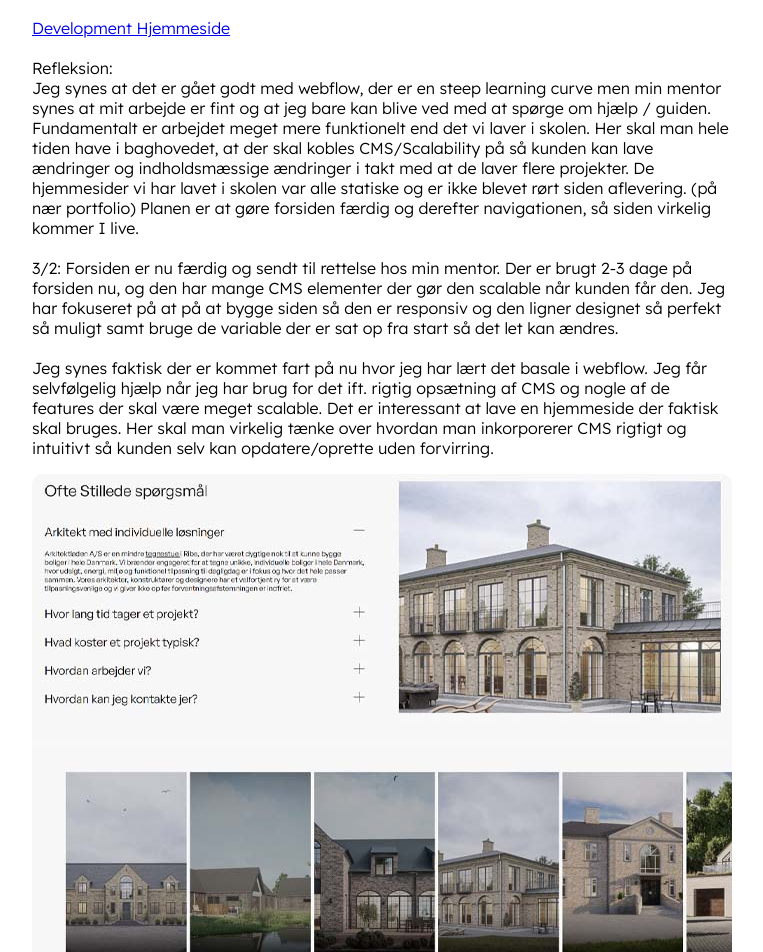
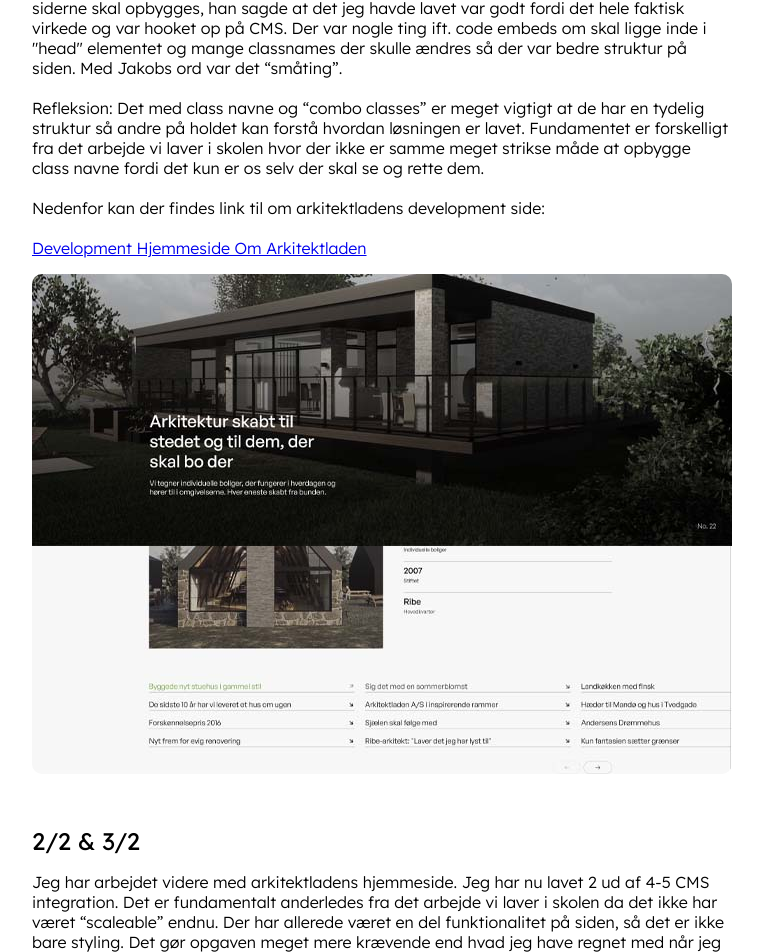
Before and after one commit to AlbertHetting/AlbertHetting.github.io, a React (Vite) app: page /blog in a window 1280 px wide. Shown: the part 496-1448 px from the top of the page, without its empty margins (258-1021 px from the left). Built offline with nearby package versions, Linux system fonts and the light colour scheme; the HTML template or start-up script is replaced by a standard one.

Commit message:
0502 update

```diff
--- a/src/pages/Blog.jsx
+++ b/src/pages/Blog.jsx
@@ -22,6 +22,39 @@ export default function Blog() {
       </section>
       <div>
         <div className="BlogSectionMain">
+
+
+        <div className="things reveal4 stagger">
+            <div className="Daily">
+              <h1> 4/2 & 5/2 </h1>
+              <p className="PText">
+                Det kører egentligt bare lige nu, udviklingen af Arkitektladens side er godt på vej, jeg er kon omkring halvvejs (minus rettelser) så måske ⅓ færdig nu. Jeg er virkelig kommet ind på hvordan Jysk Webbureau arbejder med webflow og opbygningen. <br></br> <br></br>
+                Mig og Jakob har været igennem en rettelses sektion nu, hvor han gennemgik hvordan siderne skal opbygges, han sagde at det jeg havde lavet var godt fordi det hele faktisk virkede og var hooket op på CMS. Der var nogle ting ift. code embeds om skal ligge inde i "head" elementet og mange classnames der skulle ændres så der var bedre struktur på siden. Med Jakobs ord var det “småting”.<br></br> <br></br>
+                Refleksion: Det med class navne og “combo classes” er meget vigtigt at de har en tydelig struktur så andre på holdet kan forstå hvordan løsningen er lavet. Fundamentet er forskelligt fra det arbejde vi laver i skolen hvor der ikke er samme meget strikse måde at opbygge class navne fordi det kun er os selv der skal se og rette dem.<br></br> <br></br>
+
+               Nedenfor kan der findes link til om arkitektladens development side: <br></br> <br></br>
+
+               <a href="https://arkitektladen-development.webflow.io/om-arkitektladen">
+                  Development Hjemmeside Om Arkitektladen
+                </a>
+              </p>
+              <img
+                className="imagecontainer1"
+                src={withBase("Images/0502.jpg")}
+                alt=""
+              />
+            </div>
+          </div>
+
+
+
+
+
+
+
+
+
+
           <div className="things reveal4 stagger">
             <div className="Daily">
               <h1> 2/2 & 3/2 </h1>
```
Also changed, not shown: public/Images/0502.jpg (added).
